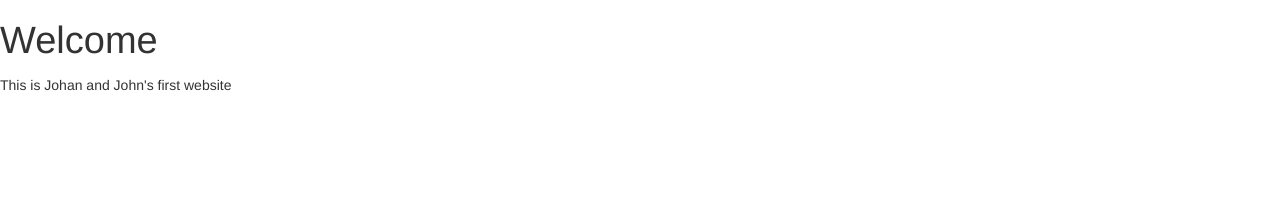
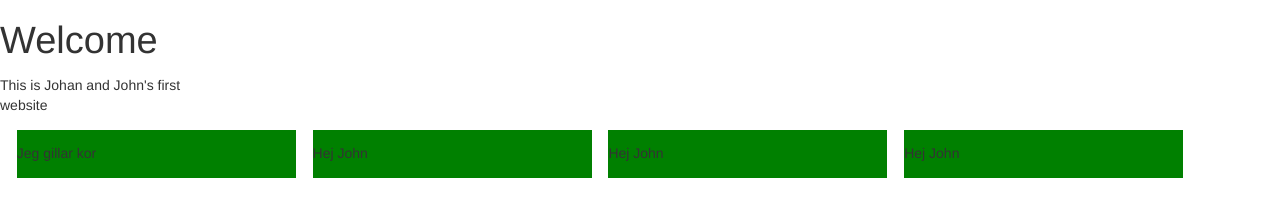
Before and after one commit to johhag98/John_Johans_Hemsida, a plain HTML site: page index.html in a window 1280 px wide. Drawn offline with Linux system fonts and the light colour scheme.

Commit message:
yepp
japp

```diff
--- /dev/null
+++ b/css/style.css
@@ -0,0 +1,3 @@
+* {
+	width: 65%;
+}
--- a/index.html
+++ b/index.html
@@ -5,11 +5,40 @@
 		<meta charset="UTF8"/>
 		<link rel="stylesheet" type="text/css" href="css/base.css">
 		<link rel="stylesheet" type="text/css" href="css/typography.css">
+		<link rel="stylesheet" type="text/css" href="css/topbar.css">
+		<link rel="stylesheet" type="text/css" href="css/grid.css">
+		<link rel="stylesheet" type="text/css" href="css/style.css">
+		<style>
+		div {
+			background-color: green;
+			min-height: 4px;
+		}
+		</style>
 	</head>
 	<body>
 		<header>
 			<h1>Welcome</h1>
 			<p>This is Johan and John's first website</p>
 		</header>
+		<section class="random">
+			<nav class="main-nav">
+
+			</nav>
+			<!-- Random shit -->
+			<main class="container">
+				<div class="col-3">
+					<p>Jeg gillar kor</p>
+				</div>
+				<div class="col-3">
+					<p>Hej John</p>
+				</div>
+				<div class="col-3">
+					<p>Hej John</p>
+				</div>
+				<div class="col-3">
+					<p>Hej John</p>
+				</div>
+			</main>
+		</section>
 	</body>
 </html>
```
Also changed, not shown: css/typography.css (line endings or trailing spaces).
